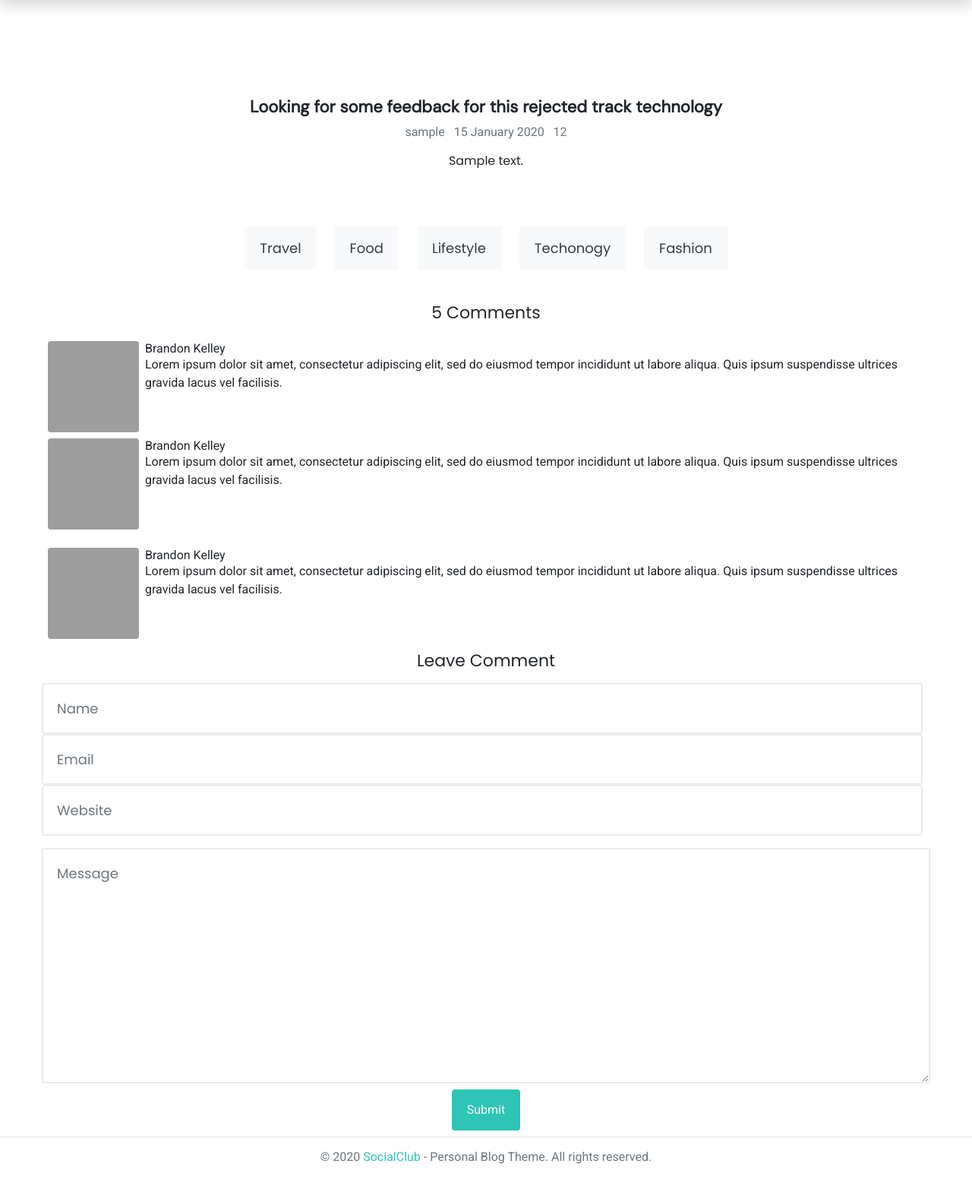
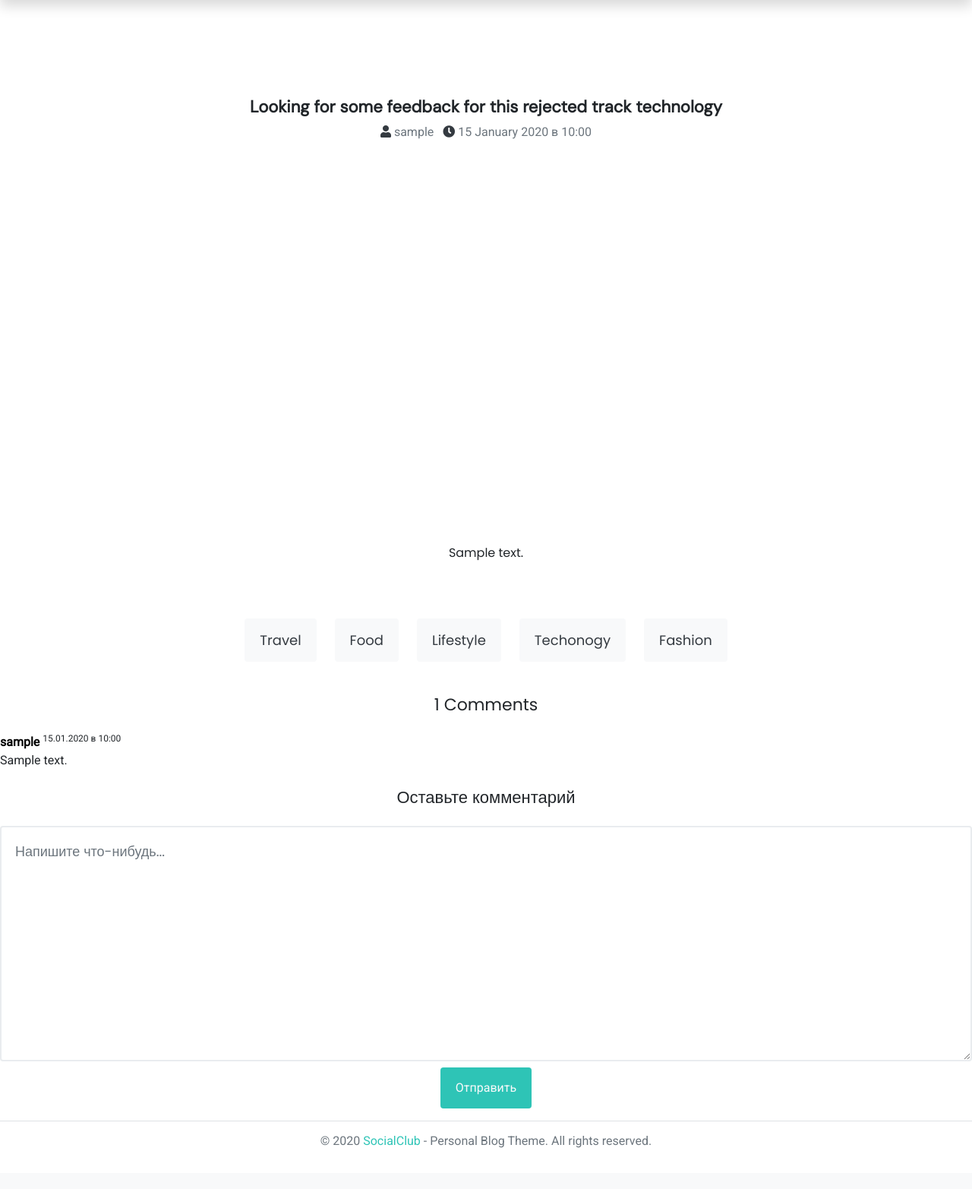
Before and after one commit to Gxldz21/SocialClub, a Django app: template templates/posts/post_detail.html in a window 1280 px wide. Shown: the part 87-1652 px from the top of the page at 76% size. After the commit the page ends 1598 px from the top, so only its background shows below. Run offline with Django 4.2, Linux system fonts and the light colour scheme; the template is opened without the code that fills it: most values are stand-ins (such as "Sample title", 1, 10 or a date in 2020); some libraries are stand-ins or nearby versions; grey boxes are pictures that could not be loaded.

Commit message:
update style #3

```diff
--- a/templates/base.html
+++ b/templates/base.html
@@ -13,6 +13,9 @@
     <meta name="theme-color" content="#ffffff">
     <link rel="stylesheet" href="{% static 'css/bootstrap.min.css' %}">
     <link rel="stylesheet" href="{% static 'css/style.css' %}">
+        <link rel="stylesheet" href="https://cdnjs.cloudflare.com/ajax/libs/font-awesome/5.15.2/css/all.min.css"
+        integrity="sha512-HK5fgLBL+xu6dm/Ii3z4xhlSUyZgTT9tuc/hSrtw6uzJOvgRr2a9jyxxT1ely+B+xFAmJKVSTbpM/CuL7qxO8w=="
+        crossorigin="anonymous" />
 </head>
 <body>
 <header>
--- a/templates/posts/post_detail.html
+++ b/templates/posts/post_detail.html
@@ -14,37 +14,26 @@
                             technology</h2>
                     </div>
                 <div class="meta">
-                    <a href="#" class="link display-2 text-secondary px-1">
-                        <i class="fas fa-user text-primary"></i> {{ posts.author.username }}
+                    <a href="{% url  'social:profile' posts.author.username %}" class="link display-2 text-secondary px-1">
+                        <i class="fas fa-user text-primary" style="color: #343a40!important"></i>
+                        {{ posts.author.username }}
                     </a>
                     <a href="#" class="link display-2 text-secondary px-1">
-                        <i class="fas fa-clock text-primary"></i> {{ posts.pub_date|date:"d E Y" }}
-                    </a>
-                    <a href="#" class="link display-2 text-secondary px-1">
-                        <i class="fas fa-comments text-primary"></i> 12
+                        <i class="fas fa-clock text-primary" style="color: #343a40!important"></i> {{ posts.pub_date|date:"d E Y в H:i" }}
                     </a>
                 </div>
 
             </div>
-            {% if group_posts.image %}
-            <!-- thumbnail  -->
             <div class="thumbnail mt-3">
                 {% thumbnail posts.image "960x339" crop="center" upscale=True as im %}
                 <img class="card-img my-2" src="{{ im.url }}">
                 {% endthumbnail %}
-                <!--                    <img src="./assets/img1.jpg" class="thumbnail" alt="">-->
             </div>
-
-            <!-- content -->
-            <div class="content text-dark display-2 secondary-title mt-3">
+                <div class="content text-dark display-2 secondary-title mt-3">
                 <p style="text-align: center;">{{ posts.text }}</p>
             </div>
-            {% else %}
-            <div class="content text-dark display-2 secondary-title mt-3">
-                <p style="text-align: center;">{{ posts.text }}</p>
-            </div>
-            {% endif %}
         </article>
+        </div></section>
 
         <!-- post footer -->
         <div class="post-footer mb-3">
@@ -57,71 +46,37 @@
             </div>
         </div>
         <div class="post-comments py-2">
-                    <h3 class="text-center display-1 secondary-title py-2">5 Comments</h3>
-
+                    <h3 class="text-center display-1 secondary-title py-2">{{comment.count}} Comments</h3>
+            {% for com in comments %}
                     <div class="comment-details">
                         <div class="comment-item py-2">
                             <div class="d-flex">
-                                <div class="avatar px-2">
-                                    <img src="./assets/face/face1.jpg" class="rounded" alt="">
-                                </div>
                                 <div class="comment-content">
-                                    <h5 class="display-2 m-0">Brandon Kelley</h5>
+                        <strong><a href="{% url  'social:profile' com.com_author.username %}" style="color: black; text-decoration: none"> {{ com.com_author.username }}</a></strong>
+                        <sup>{{ com.com_date | date:'d.m.Y в H:i'}}</sup>
                                     <p class="title-secondary text-dark">
-                                        Lorem ipsum dolor sit amet, consectetur adipiscing elit, sed do eiusmod tempor
-                                        incididunt ut labore aliqua. Quis ipsum suspendisse ultrices gravida lacus vel
-                                        facilisis.
+                                        {{ com.com_text }}
                                     </p>
                                 </div>
                             </div>
-                            <!-- comment reply -->
-                            <div class="reply py-2">
-                                <div class="d-flex">
-                                    <div class="avatar px-2">
-                                        <img src="./assets/face/face2.jpg" class="rounded" alt="">
-                                    </div>
-                                    <div class="comment-content">
-                                        <h5 class="display-2 m-0">Brandon Kelley</h5>
-                                        <p class="title-secondary text-dark">
-                                            Lorem ipsum dolor sit amet, consectetur adipiscing elit, sed do eiusmod
-                                            tempor incididunt ut labore aliqua. Quis ipsum suspendisse ultrices gravida
-                                            lacus vel facilisis.
-                                        </p>
-                                    </div>
-                                </div>
-                            </div>
+                            {% endfor %}
+                    <h3 class="text-center display-1 secondary-title py-2">Оставьте комментарий</h3>
 
-                        </div>
-                        <div class="comment-item py-2">
-                            <div class="d-flex">
-                                <div class="avatar px-2">
-                                    <img src="./assets/face/face3.jpg" class="rounded" alt="">
-                                </div>
-                                <div class="comment-content">
-                                    <h5 class="display-2 m-0">Brandon Kelley</h5>
-                                    <p class="title-secondary text-dark">
-                                        Lorem ipsum dolor sit amet, consectetur adipiscing elit, sed do eiusmod tempor
-                                        incididunt ut labore aliqua. Quis ipsum suspendisse ultrices gravida lacus vel
-                                        facilisis.
-                                    </p>
-                                </div>
-                            </div>
+<!--                            <form method="post" action="{% url 'social:comment' posts.pk %}">{% csrf_token %}-->
+<!--                    <div class="form-group row my-3 p-3">-->
+<!--                        <textarea placeholder="Напишите что-нибудь..." name="text" cols="40" rows="2"-->
+<!--                                  class="form-control" required id="text"></textarea>-->
+<!--                    </div>-->
+<!--                    <p><button class="btn btn-primary" type="submit">Отправить</button></p>-->
+<!--                    </form>-->
+                        <form method="post" action="{% url 'social:comment' posts.pk %}">{% csrf_token %}
+                                <div class="comment-form">
+                        <textarea class="form-control mt-3" placeholder="Напишите что-нибудь..." rows="10" name="text"></textarea>
+                        <div class="text-center">
+                            <button type="submit" class="btn btn-primary display-2 text-light mt-2">Отправить</button>
                         </div>
                     </div>
-
-                    <h3 class="text-center display-1 secondary-title py-2">Leave Comment</h3>
-                                <div class="comment-form">
-                        <div class="d-flex justify-content-between flex-wrap">
-                            <input type="text" class="form-control " placeholder="Name">
-                            <input type="email" class="form-control" placeholder="Email">
-                            <input type="text" class="form-control" placeholder="Website">
-                        </div>
-                        <textarea class="form-control mt-3" placeholder="Message" rows="10"></textarea>
-                        <div class="text-center">
-                            <button type="submit" class="btn btn-primary display-2 text-light mt-2">Submit</button>
-                        </div>
-                    </div>
-                </div>
+                        </form>
 
             </div>
 
```
